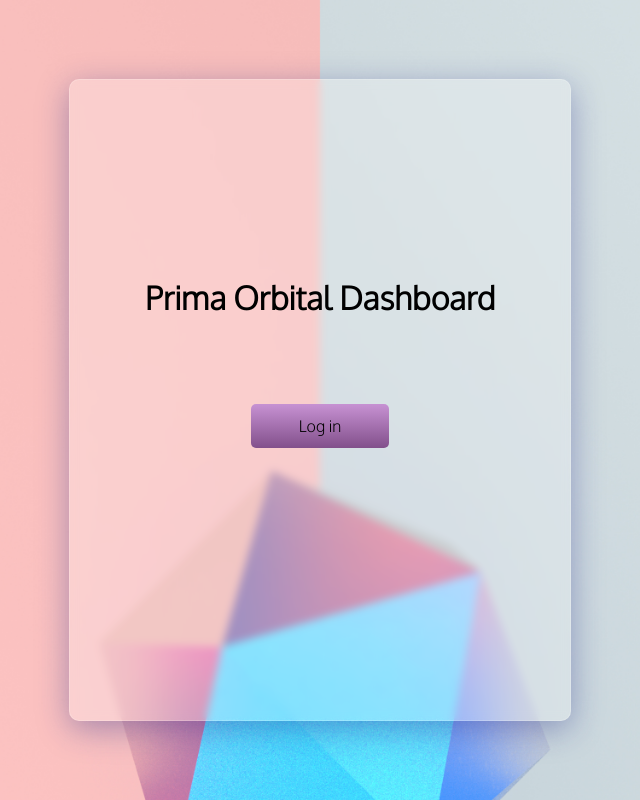
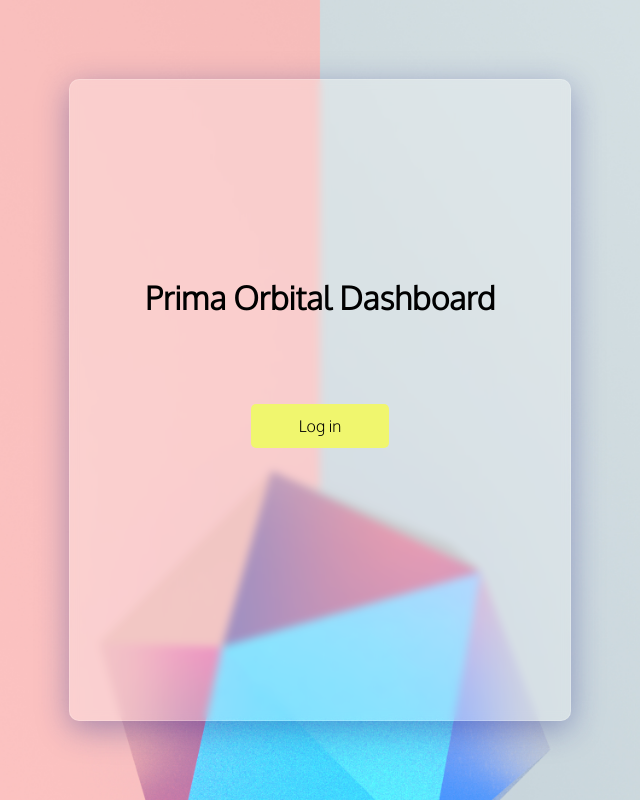
Before and after one commit to PrimaShouji/Orbital, an Angular app in the folder client/: page /dashboard/ in a window 1280 px wide. Shown: the whole page, without its empty margins (320-960 px from the left). Built offline with nearby package versions, Linux system fonts and the light colour scheme; no server answers.

Commit message:
Extract glassmorphic mixin, change accent color

```diff
--- a/client/src/app/app.component.scss
+++ b/client/src/app/app.component.scss
@@ -1,3 +1,5 @@
+@use "../mixins/glassmorphic" as *;
+
 .app-entry-outer {
 	display: table;
 	position: absolute;
@@ -20,12 +22,7 @@
 			width: 460px;
 			height: 600px;
 
-			border-radius: 10px;
-			background-color: rgba(255, 255, 255, 0.25);
-			box-shadow: 0 8px 32px 0 rgba(31, 38, 135, 0.37);
-			backdrop-filter: blur(4px);
-			-webkit-backdrop-filter: blur(4px);
-			border: 1px solid rgba(255, 255, 255, 0.18);
+			@include glassmorphic;
 
 			> .app-entry-card {
 				height: 540px;
@@ -47,10 +44,10 @@ $login-padding: 12px;
 	border-radius: 5px;
 	text-decoration: none;
 	color: black;
-	background: linear-gradient(rgb(199, 146, 211), rgb(130, 80, 139));
+	background: rgb(240, 246, 110);
 	transition-duration: 100ms;
 
 	&:hover {
-		background: linear-gradient(rgb(199, 146, 211), rgb(153, 107, 163));
+		background: rgb(255, 255, 0);
 	}
 }
--- /dev/null
+++ b/client/src/mixins/glassmorphic.scss
@@ -0,0 +1,8 @@
+@mixin glassmorphic {
+	border-radius: 10px;
+	background-color: rgba(255, 255, 255, 0.25);
+	box-shadow: 0 8px 32px 0 rgba(31, 38, 135, 0.37);
+	backdrop-filter: blur(4px);
+	-webkit-backdrop-filter: blur(4px);
+	border: 1px solid rgba(255, 255, 255, 0.18);
+}
```
